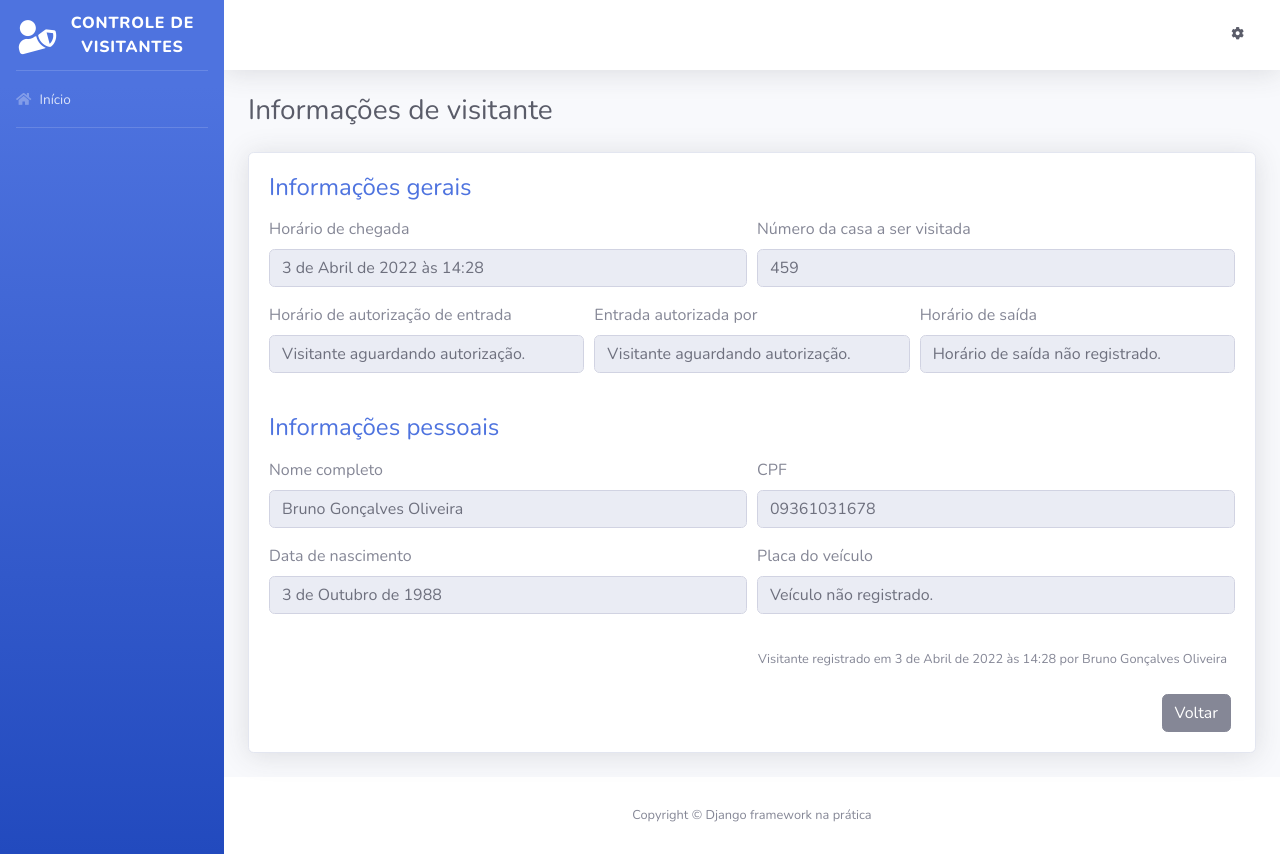
After one commit to BrunoOlivei/projeto-django, a Django app: page /visitantes/1/ in a window 1280 px wide. The commit adds this page. Run offline with Django 4.2, Linux system fonts and the light colour scheme; data comes from the database, SQL or seed files in the repository; both versions use the stored data as it was after the commit; some libraries are stand-ins or nearby versions.

Commit message:
Página de informações dos visitantes, links para ver as informações, link para voltar página inicial, link para cadastrar novo visitante.

```diff
--- a/controle_visitantes/controle_visitantes/urls.py
+++ b/controle_visitantes/controle_visitantes/urls.py
@@ -2,7 +2,9 @@ from django.contrib import admin
 from django.urls import path
 
 from usuarios.views import index
-from visitantes.views import registrar_visitante
+from visitantes.views import (
+    registrar_visitante, informacoes_visitante
+)
 
 urlpatterns = [
     path("admin/", admin.site.urls),
@@ -17,5 +19,11 @@ urlpatterns = [
         registrar_visitante,
         name="registrar_visitante",
 
+    ),
+
+    path(
+        "visitantes/<int:id>/",
+        informacoes_visitante,
+        name="informacoes_visitante",
     )
 ]
--- a/controle_visitantes/templates/base.html
+++ b/controle_visitantes/templates/base.html
@@ -30,7 +30,7 @@
                 <hr class="sidebar-divider my-0">
 
                 <li class="nav-item">
-                    <a class="nav-link" href="#">
+                    <a class="nav-link" href="{% url 'index' %}">
                         <i class="fas fa-home"></i>
                         <span>Início</span>
                     </a>
--- /dev/null
+++ b/controle_visitantes/templates/informacoes_visitante.html
@@ -0,0 +1,92 @@
+{% extends "base.html" %}
+
+{% load widget_tweaks %}
+
+{% block conteudo %}
+<div class="container">
+    <div class="d-sm-flex align-items-center justify-content-between mb-4">
+        <h1 class="h3 mb-0 text-gray-800">{{ nome_pagina }}</h1>
+    </div>
+
+    <div class="card shadow mb-4">
+        <div class="card-body">
+            <h4 class="mb-3 text-primary">
+                Informações gerais
+            </h4>
+
+            <form>
+                <div class="form-row">
+                    <div class="form-group col-md-6">
+                        <label>Horário de chegada</label>
+                        <input type="text" class="form-control" value="{{ visitante.horario_chegada }}" disabled>
+                    </div>
+
+                    <div class="form-group col-md-6">
+                        <label>Número da casa a ser visitada</label>
+                        <input type="text" class="form-control" value="{{ visitante.numero_casa }}" disabled>
+                    </div>
+                </div>
+
+                <div class="form-row">
+                    <div class="form-group col-md-4">
+                        <label>Horário de autorização de entrada</label>
+                        <input type="text" class="form-control" value="{{ visitante.get_horario_autorizacao }}" disabled>
+                    </div>
+
+                    <div class="form-group col-md-4">
+                        <label>Entrada autorizada por</label>
+                        <input type="text" class="form-control" value="{{ visitante.get_morador_responsavel }}" disabled>
+                    </div>
+
+                    <div class="form-group col-md-4">
+                        <label>Horário de saída</label>
+                        <input type="text" class="form-control" value="{{ visitante.get_horario_saida }}" disabled>
+                    </div>
+                </div>
+            </form>
+
+            <h4 class="mb-3 mt-4 text-primary">
+                Informações pessoais
+            </h4>
+
+            <form>
+                <div class="form-row">
+                    <div class="form-group col-md-6">
+                        <label>Nome completo</label>
+                        <input type="text" class="form-control" value="{{ visitante.nome_completo }}" disabled>
+                    </div>
+
+                    <div class="form-group col-md-6">
+                        <label>CPF</label>
+                        <input type="text" class="form-control" value="{{ visitante.cpf }}" disabled>
+                    </div>
+                </div>
+
+                <div class="form-row">
+                    <div class="form-group col-md-6">
+                        <label>Data de nascimento</label>
+                        <input type="text" class="form-control" value="{{ visitante.data_nascimento }}" disabled>
+                    </div>
+
+                    <div class="form-group col-md-6">
+                        <label>Placa do veículo</label>
+                        <input type="text" class="form-control" value="{{ visitante.get_placa_veiculo }}" disabled>
+                    </div>
+                </div>
+            </form>
+
+            <p class="mr-2 mt-3 mb-4 text-right">
+                <small>
+                    Visitante registrado em {{ visitante.horario_chegada }} por {{ visitante.registrado_por }}
+                </small>
+            </p>
+
+            <div class="mr-1 text-right">
+                <a href="#" class="btn btn-secondary text-white" type="button">
+                    <span class="text">Voltar</span>
+                </a>
+            </div>
+        </div>
+    </div>
+</div>
+{% endblock %}
--- a/controle_visitantes/visitantes/models.py
+++ b/controle_visitantes/visitantes/models.py
@@ -61,6 +61,30 @@ class Visitante(models.Model):
         on_delete=models.PROTECT,
     )
 
+    def get_horario_saida(self):
+        if self.horario_saida:
+            return self.horario_saida
+
+        return "Horário de saída não registrado."
+
+    def get_horario_autorizacao(self):
+        if self.horario_autorizacao:
+            return self.horario_autorizacao
+
+        return "Visitante aguardando autorização."
+
+    def get_morador_responsavel(self):
+        if self.morador_responsavel:
+            return self.morador_responsavel
+
+        return "Visitante aguardando autorização."
+
+    def get_placa_veiculo(self):
+        if self.placa_veiculo:
+            return self.placa_veiculo
+
+        return "Veículo não registrado."
+
     class Meta:
         verbose_name = "Visitante"
         verbose_name_plural = "Visitantes"
--- a/controle_visitantes/visitantes/views.py
+++ b/controle_visitantes/visitantes/views.py
@@ -1,5 +1,8 @@
 from django.contrib import messages
-from django.shortcuts import render, redirect
+from django.shortcuts import (
+    render, redirect, get_object_or_404
+)
+from visitantes.models import Visitante
 from visitantes.forms import VisitanteForm
 
 
@@ -29,3 +32,18 @@ def registrar_visitante(request):
     }
 
     return render(request, "registrar_visitante.html", context)
+
+
+def informacoes_visitante(request, id):
+
+    visitante = get_object_or_404(
+        Visitante,
+        id=id
+    )
+
+    context = {
+        "nome_pagina": "Informações de visitante",
+        "visitante": visitante,
+    }
+
+    return render(request, "informacoes_visitante.html", context)
```
Also changed, not shown: controle_visitantes/templates/index.html (+11 -3 lines), controle_visitantes/db.sqlite3.
